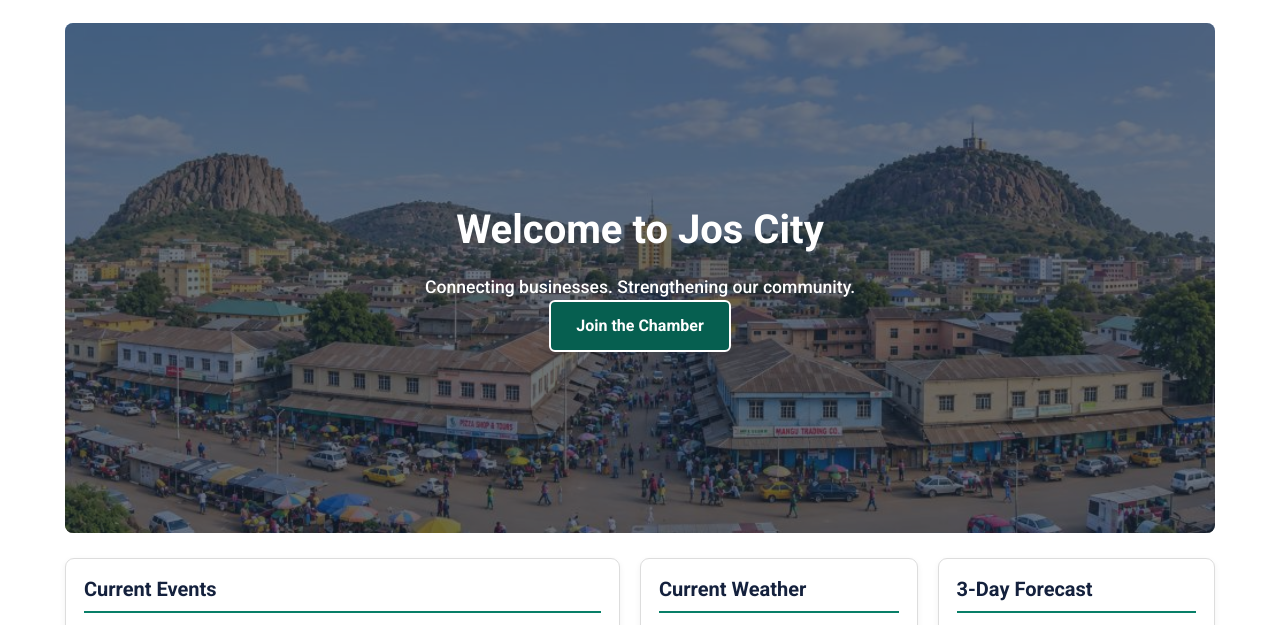
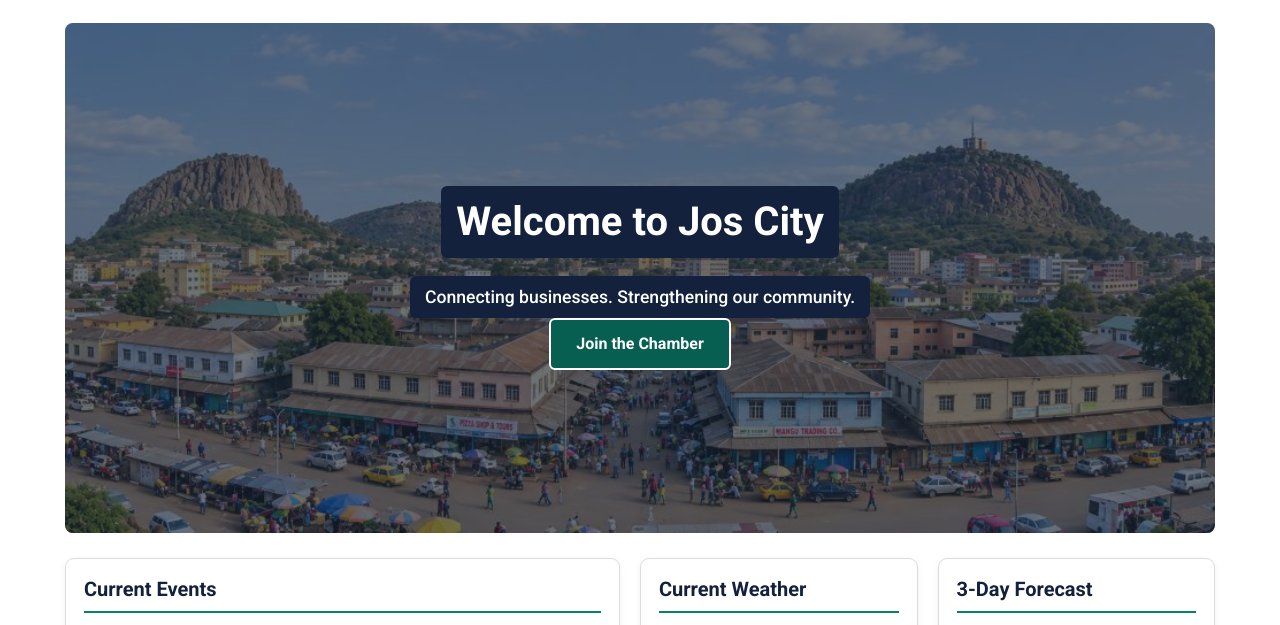
Before and after one commit to lorddesmond123/wdd231, a plain HTML site: page chamber/index.html in a window 1280 px wide. Shown: the part 113-738 px from the top of the page. Drawn offline with Linux system fonts and the light colour scheme; no server answers.

Commit message:
correction fixed

```diff
--- a/chamber/styles/small.css
+++ b/chamber/styles/small.css
@@ -361,17 +361,22 @@ footer p {
 
 .hero-content h1 {
     margin-bottom: 18px;
+    padding: 10px 15px;
     color: var(--white-color);
+    background-color: var(--primary-color);
+    border-radius: 6px;
     font-size: 1.5rem;
     line-height: 1.3;
 }
 
 .hero-content p {
+    padding: 8px 15px;
     color: var(--white-color);
+    background-color: var(--primary-color);
+    border-radius: 6px;
     font-size: 1.1rem;
     font-weight: 500;
 }
-
 /* JOIN BUTTON */
 
 .join-button {
```
